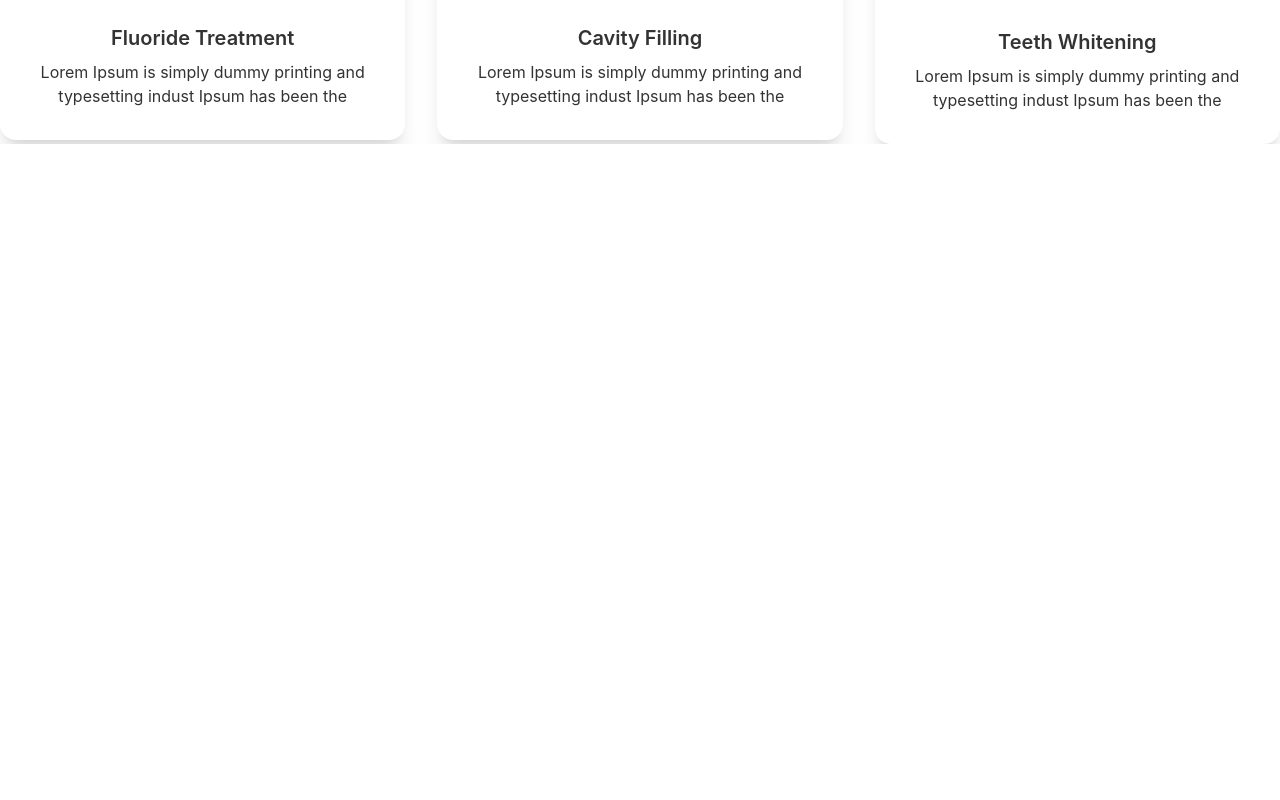
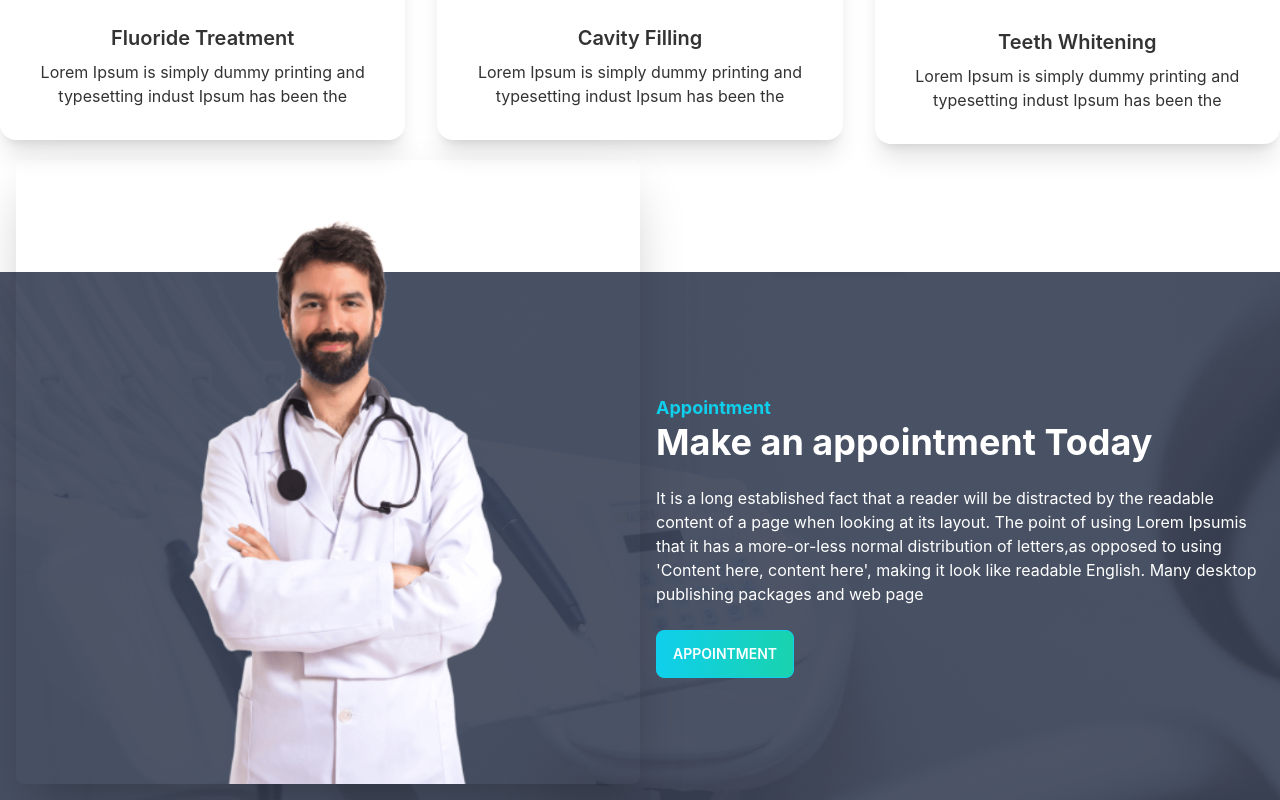
Before and after one commit to rokeyasultana/doctors-portal-client, a React (Create React App) app: page / in a window 1280 px wide. Shown: the part 988-1788 px from the top of the page. Before the commit the page ends 1132 px from the top, so only its background shows below. Built offline with nearby package versions, Linux system fonts and the light colour scheme.

Commit message:
Make Appointment

```diff
--- a/src/Pages/Home/Home/Home.js
+++ b/src/Pages/Home/Home/Home.js
@@ -1,6 +1,7 @@
 import React from 'react';
 import Banner from './Banner/Banner';
 import InfoCards from './InfoCards/InfoCards';
+import MakeAppointment from './MakeAppointment';
 import Services from './Services/Services';
 
 const Home = () => {
@@ -9,6 +10,7 @@
             <Banner></Banner>
             <InfoCards></InfoCards>
             <Services></Services>
+            <MakeAppointment></MakeAppointment>
         </div>
     );
 };
--- /dev/null
+++ b/src/Pages/Home/Home/MakeAppointment.js
@@ -0,0 +1,27 @@
+import React from 'react';
+import doctor from '../../../assets/images/doctor.png'
+import appointment from '../../../assets/images/appointment.png'
+import PrimaryButton from '../../Shared/PrimaryButton';
+const MakeAppointment = () => {
+    return (
+        <section className='mt-32'
+        style={{
+            background: `url(${appointment})`
+        }}
+            >
+            <div className="hero">
+                <div className="hero-content flex-col lg:flex-row">
+                    <img src={doctor} alt="" className="-mt-32 hidden md:block lg:w-1/2 rounded-lg shadow-2xl" />
+                    <div>
+                        <h4 className='text-lg text-primary font-bold'>Appointment</h4>
+                        <h1 className=" text-white text-4xl font-bold">Make an appointment Today</h1>
+                        <p className="text-white py-6">It is a long established fact that a reader will be distracted by the readable content of a page when looking at its layout. The point of using Lorem Ipsumis that it has a more-or-less normal distribution of letters,as opposed to using 'Content here, content here', making it look like readable English. Many desktop publishing packages and web page</p>
+                        <PrimaryButton>Appointment</PrimaryButton>
+                    </div>
+                </div>
+            </div>
+        </section>
+    );
+};
+
+export default MakeAppointment;
```
